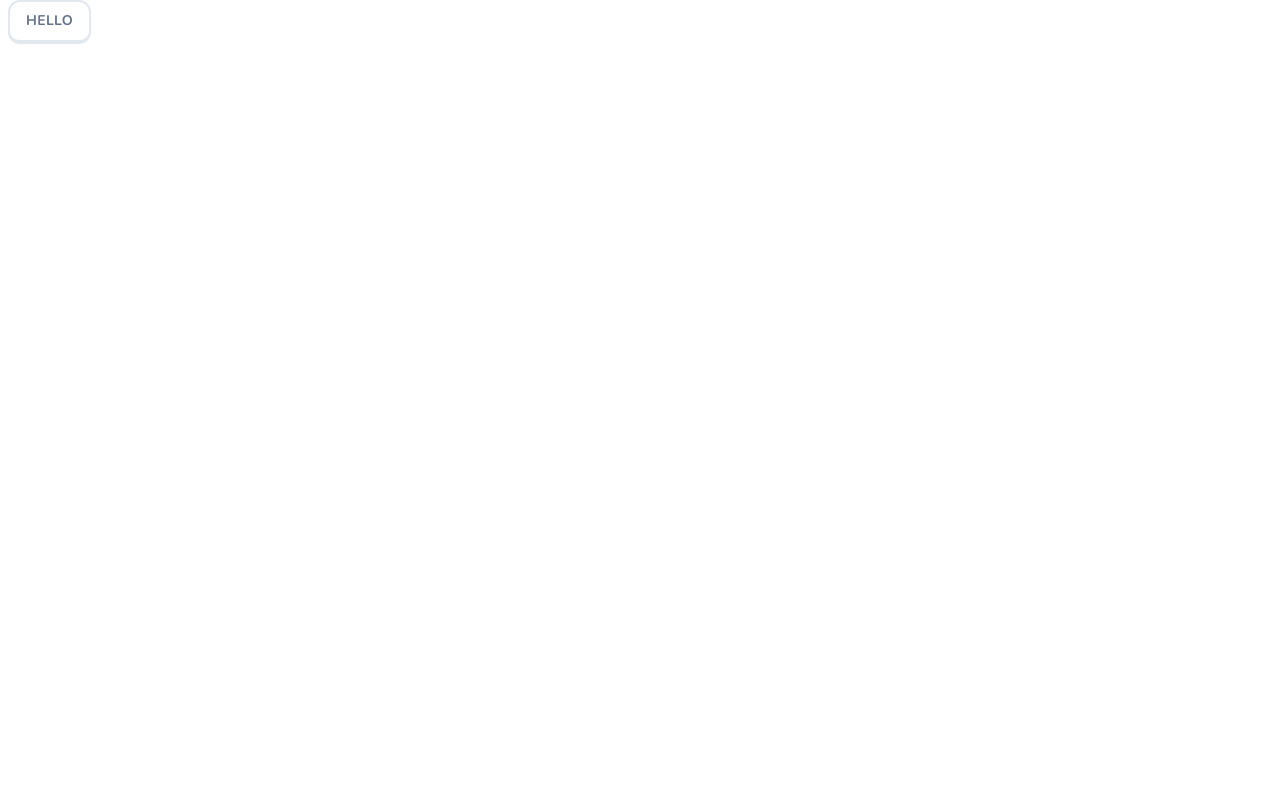
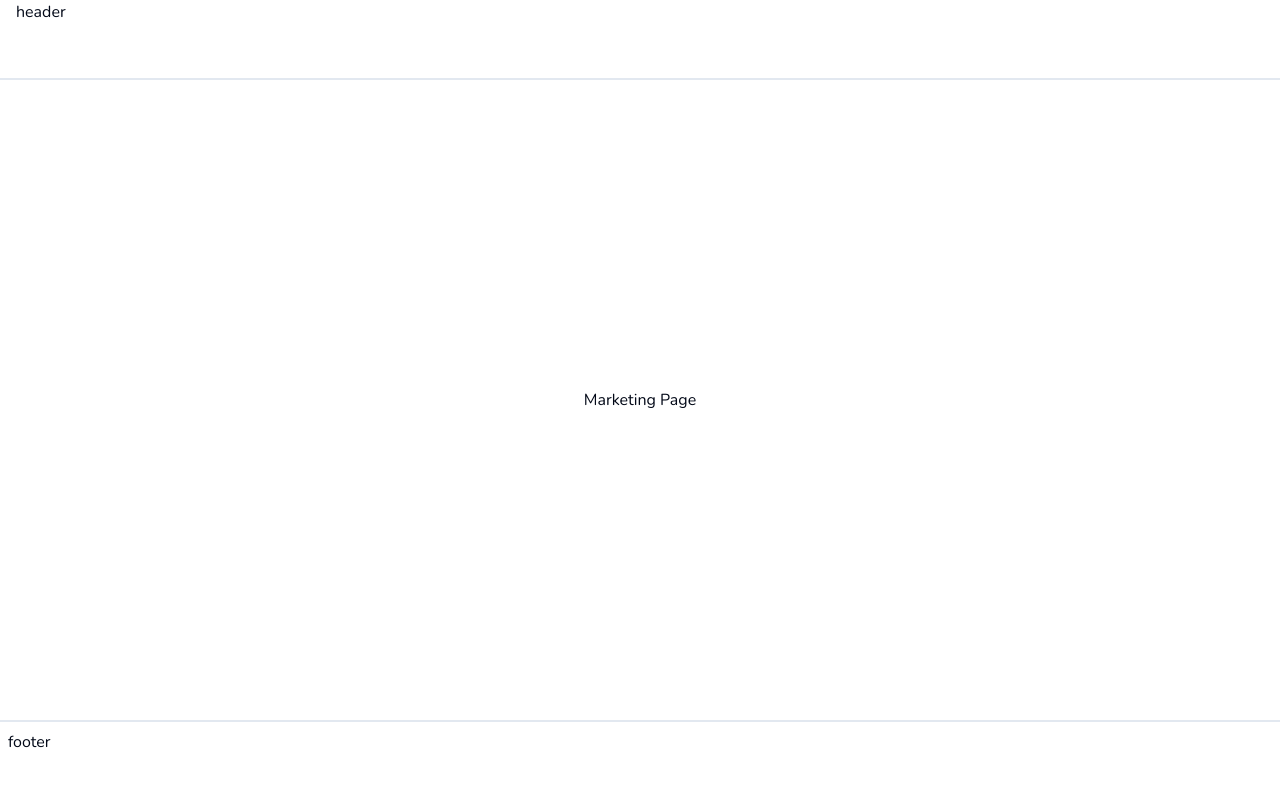
Before and after one commit to remus00/duo-lingo, a Next.js app: page / in a window 1280 px wide. Shown: the top 786 px of the page. Built offline with nearby package versions, Linux system fonts and the light colour scheme.

Commit message:
Landing Page Skeleton

```diff
--- /dev/null
+++ b/app/(marketing)/footer.tsx
@@ -0,0 +1,7 @@
+export const Footer = () => {
+    return (
+        <footer className="hidden h-20 w-full border-t-2 border-slate-200 p-2 lg:block">
+            footer
+        </footer>
+    );
+};
--- /dev/null
+++ b/app/(marketing)/header.tsx
@@ -0,0 +1,3 @@
+export const Header = () => {
+    return <header className="h-20 w-full border-b-2 border-slate-200 px-4">header</header>;
+};
--- /dev/null
+++ b/app/(marketing)/layout.tsx
@@ -0,0 +1,18 @@
+import { Footer } from './footer';
+import { Header } from './header';
+
+interface MarketingLayoutProps {
+    children: React.ReactNode;
+}
+
+const MarketingLayout = ({ children }: MarketingLayoutProps) => {
+    return (
+        <div className="flex min-h-screen flex-col">
+            <Header />
+            <main className="flex flex-1 flex-col items-center justify-center">{children}</main>
+            <Footer />
+        </div>
+    );
+};
+
+export default MarketingLayout;
--- /dev/null
+++ b/app/(marketing)/page.tsx
@@ -0,0 +1,3 @@
+export default function Home() {
+    return <div className="">Marketing Page</div>;
+}
--- a/app/page.tsx
+++ /dev/null
@@ -1,9 +0,0 @@
-import { Button } from '@/components/ui/button';
-
-export default function Home() {
-    return (
-        <div>
-            <Button className="right-0 ml-2 flex">Hello</Button>
-        </div>
-    );
-}
```
